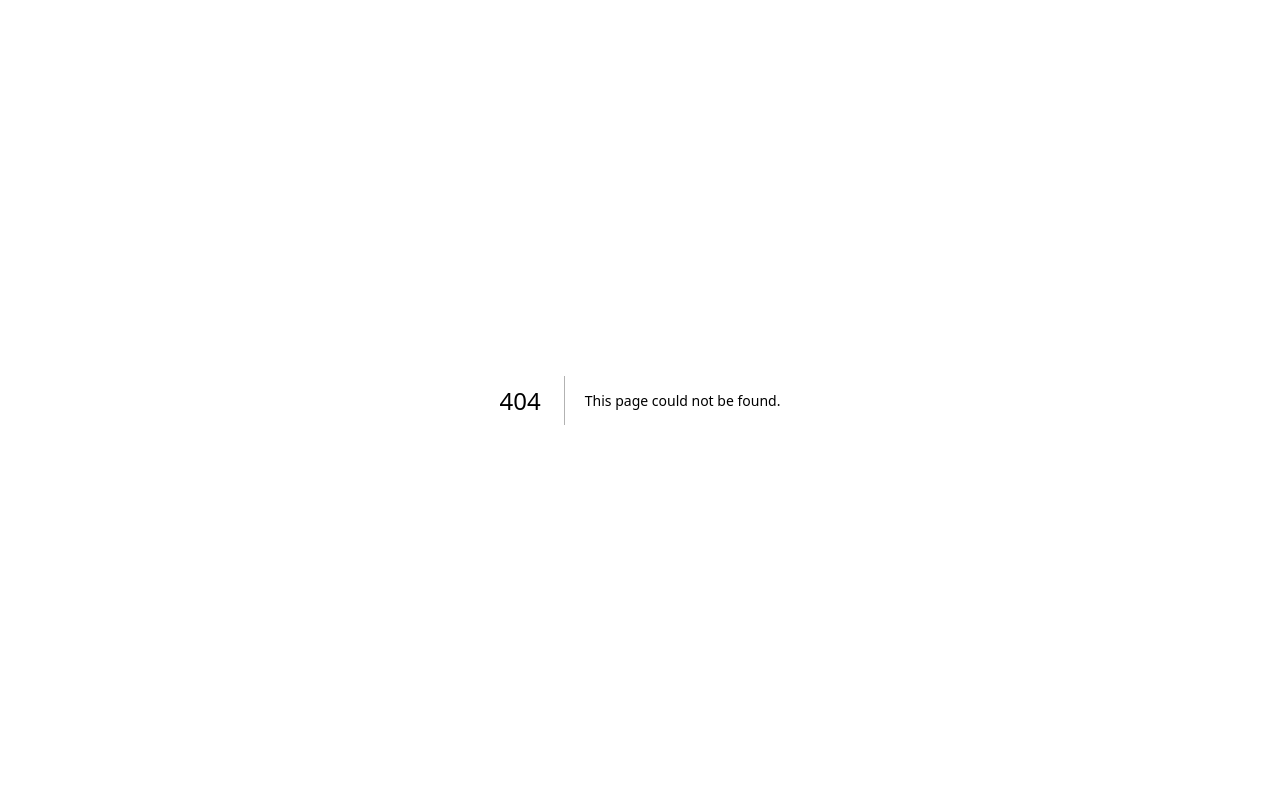
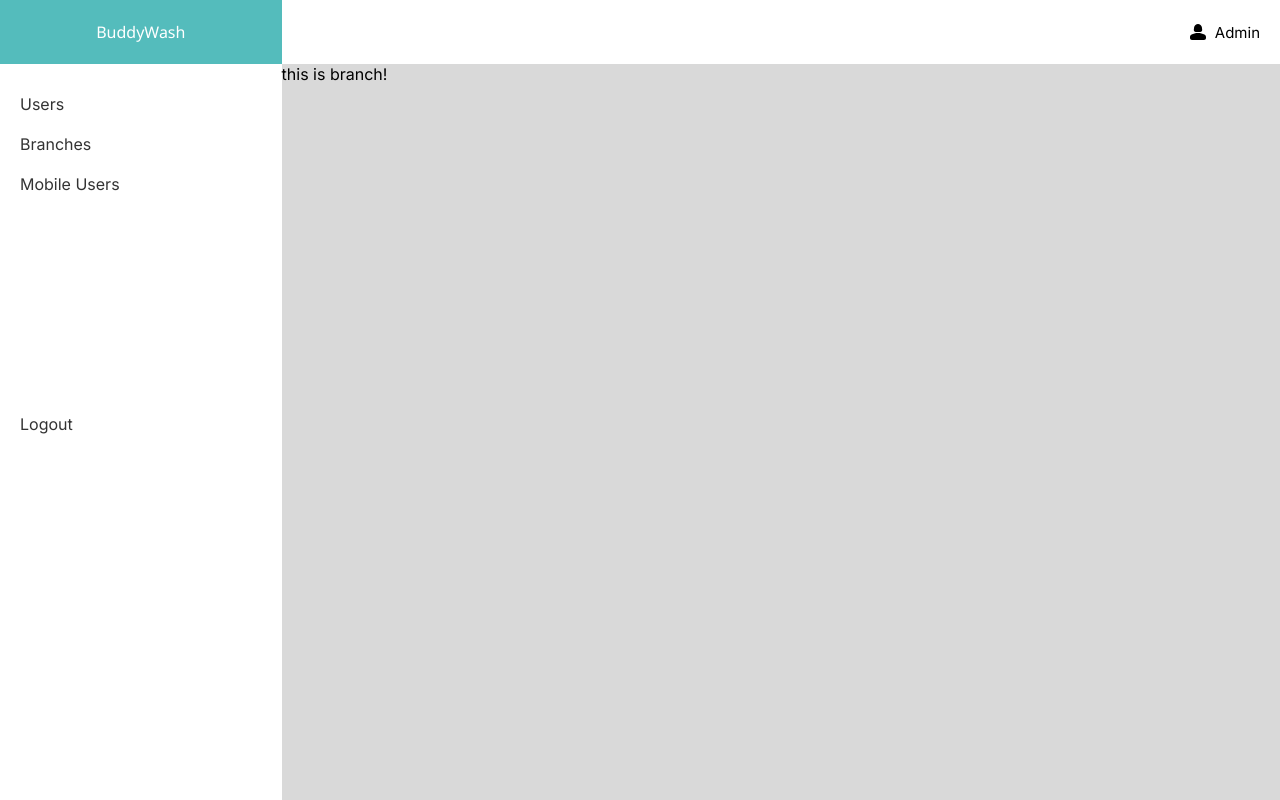
Before and after one commit to markjunnelacosta/buddy-wash-next, a Next.js app: page /role/admin/branches in a window 1280 px wide. Before the commit this address had no page. Built offline with nearby package versions, Linux system fonts and the light colour scheme.

Commit message:
added-functional-navbar

```diff
--- /dev/null
+++ b/app/role/admin/branches/page.js
@@ -0,0 +1,12 @@
+import React from 'react'
+import Layout from '../components/layout';
+
+function Branches() {
+  return (
+    <Layout>
+        this is branch!
+    </Layout>
+  )
+}
+
+export default Branches;
--- /dev/null
+++ b/app/role/admin/components/layout.js
@@ -0,0 +1,13 @@
+import React from 'react'
+import NavBar from '../page';
+
+const Layout = ({ children }) => {
+  return (
+    <div className="container">
+      <NavBar />
+      <main>{children}</main>
+    </div>
+  );
+};
+
+export default Layout;
--- /dev/null
+++ b/app/role/admin/mobile-users/page.js
@@ -0,0 +1,12 @@
+import React from 'react'
+import Layout from '../components/layout';
+
+function MobUser() {
+  return (
+    <Layout>
+        this is mobile users!
+    </Layout>
+  )
+}
+
+export default MobUser;
--- /dev/null
+++ b/app/role/admin/page.css
@@ -0,0 +1,112 @@
+body {
+  background-color: #D9D9D9;
+  padding: 0;
+  margin: 0;
+}
+
+.sidebar {
+  height: 90vh;
+  width: 22vw;
+  background-color: white;
+  float: left;
+  flex: 1;
+  overflow-y: auto;
+}
+
+.container {
+  background-color: white;
+  width: 100vw;
+  height: 8vh;
+  display: block;
+  padding: 0;
+  margin: 0;
+}
+
+.name {
+  background-color: #54BCBC;
+  width: 22vw;
+  text-align: center;
+  justify-content: center;
+  align-items: center;
+  float: left;
+  height: 8vh;
+  display: flex;
+}
+
+.role {
+  background-color: white;
+  float: right;
+  height: 8vh;
+  margin-right: 20px;
+  display: flex;
+}
+
+.user-icon {
+  place-content: center;
+  align-items: center;
+  justify-content: center;
+  margin: auto;
+  margin-right: 5px;
+}
+
+.sidebar{
+  height: 92vh;
+}
+
+
+.sidebar-list {
+  list-style-type: none;
+  padding: 0;
+}
+
+
+.sidebar-list li {
+  margin: 20px 20px 0px 20px;
+  padding: 0;
+  /* Add a default background color for list items */
+  background-color: transparent; /* Change this to your desired default background color */
+  transition: background-color 0.3s; /* Add a smooth background color transition on hover */
+}
+
+/* Change the background color of list items on hover */
+.sidebar-list li:hover {
+  cursor: pointer;
+}
+
+/* Style the links */
+.sidebar-list li a {
+  text-decoration: none;
+  color: #333; /* Default text color */
+  transition: color 0.3s; /* Add smooth color transition on hover */
+}
+
+/* Change link color on hover */
+.sidebar-list li a:hover {
+  color: #d9d9d9; /* Change to your desired hover color */
+}
+
+/* Change link color when active (e.g., when the page is active) */
+.sidebar-list li a.active {
+  color: #54bcdc; /* Change to your desired active color */
+}
+
+.sidebar-list li:last-child{
+  margin-bottom: 0px;
+  margin-top: 220px;
+}
+
+.sidebar-list li:first-child{
+  margin-top: 30px;
+}
+
+
+.center-text {
+  margin: auto;
+  font-size: 15px;
+}
+
+.center-text-name {
+  font-family: 'Segoe UI', Tahoma, Geneva, Verdana, sans-serif;
+  font-weight: 500;
+  color: white;
+}
--- a/app/role/admin/page.jsx
+++ b/app/role/admin/page.jsx
@@ -1,76 +1,41 @@
-"use client";
-import React, { useState } from "react";
-
-const AdminPage = () => {
-  const [userName, setUserName] = useState("");
-  const [phoneNumber, setPhoneNumber] = useState("");
-  const [userAddress, setUserAddress] = useState("");
-  const [userRole, setUserRole] = useState("");
-  const [userId, setUserId] = useState("");
-  const [password, setPassword] = useState("");
+import React from 'react';
+import Link from 'next/link';
+import './page.css';
 
 
-  const onClick = async () => {
-    console.log(userName, phoneNumber, userAddress, userRole, userId, password);
-    const response = await fetch("/api/user", {
-      method: "POST",
-      body: JSON.stringify({
-        userName: userName,
-        phoneNumber: phoneNumber,
-        userAddress: userAddress,
-        userRole: userRole,
-        userId: userId,
-        password: password,
+import Person2RoundedIcon from '@mui/icons-material/Person2Rounded';
 
-
-      }),
-    });
-
-    console.log(response);
-  };
+function NavBar() {
   return (
     <div>
-      <input
-        type="text"
-        placeholder="User Name"
-        value={userName}
-        onChange={(e) => setUserName(e.currentTarget.value)}
-      ></input>
-      <input
-        type="text"
-        placeholder="Phone Number"
-        value={phoneNumber}
-        onChange={(e) => setPhoneNumber(e.currentTarget.value)}
-      ></input>
-      <input
-        type="text"
-        placeholder="Address"
-        value={userAddress}
-        onChange={(e) => setUserAddress(e.currentTarget.value)}
-      ></input>
-      <input
-        type="text"
-        placeholder="User Role"
-        value={userRole}
-        onChange={(e) => setUserRole(e.currentTarget.value)}
-      ></input>
-      <input
-        type="text"
-        placeholder="User ID"
-        value={userId}
-        onChange={(e) => setUserId(e.currentTarget.value)}
-      ></input>
-      <input
-        type="text"
-        placeholder="Password"
-        value={password}
-        onChange={(e) => setPassword(e.currentTarget.value)}
-      ></input>
+      <div className="container">
+        <div className="name">
+          <p className="center-text-name">BuddyWash</p>
+        </div>
+        <div className="role">
+          <Person2RoundedIcon className="user-icon" />
+          <p className="center-text">Admin</p>
+        </div>
+      </div>
 
+      <div className="sidebar">
+        <ul className="sidebar-list">
+          <li>
+            <Link href="/role/admin/users">Users</Link>
+          </li>
+          <li>
+            <Link href="/role/admin/branches">Branches</Link>
+          </li>
+          <li>
+            <Link href="/role/admin/mobile-users">Mobile Users</Link>
+          </li>
+          <li>
+            <Link href="/">Logout</Link>
+          </li>
+        </ul>
+      </div>
+    </div>
 
-      <button onClick={onClick}>Add User</button>
-    </div>
-  );
-};
-
-export default AdminPage;
+  )
+}
+export default NavBar;
--- /dev/null
+++ b/app/role/admin/users/page.css
@@ -0,0 +1,12 @@
+.container-box{
+    margin-top: 20px;
+    margin-left: 25%;
+    width: 70vw;
+    height: 80vh;
+    align-items: center;
+    text-align: center;
+    background: #54BCBC;
+    padding: 10px;
+    border-radius: 10px;
+    box-shadow: 0 20px 35px rgba(0, 0, 0, 0.1);
+}
--- /dev/null
+++ b/app/role/admin/users/page.js
@@ -0,0 +1,95 @@
+import React from 'react'
+import Layout from '../components/layout';
+import './page.css'
+
+function Users() {
+  return (
+    <>
+      <Layout />
+      <div className="container-box">
+        this is users!
+      </div>
+    </>
+  )
+}
+
+export default Users
+
+/*
+"use client";
+import React, { useState } from "react";
+
+const AdminPage = () => {
+  const [userName, setUserName] = useState("");
+  const [phoneNumber, setPhoneNumber] = useState("");
+  const [userAddress, setUserAddress] = useState("");
+  const [userRole, setUserRole] = useState("");
+  const [userId, setUserId] = useState("");
+  const [password, setPassword] = useState("");
+
+
+  const onClick = async () => {
+    console.log(userName, phoneNumber, userAddress, userRole, userId, password);
+    const response = await fetch("/api/user", {
+      method: "POST",
+      body: JSON.stringify({
+        userName: userName,
+        phoneNumber: phoneNumber,
+        userAddress: userAddress,
+        userRole: userRole,
+        userId: userId,
+        password: password,
+
+
+      }),
+    });
+
+    console.log(response);
+  };
+  return (
+    <div>
+      <input
+        type="text"
+        placeholder="User Name"
+        value={userName}
+        onChange={(e) => setUserName(e.currentTarget.value)}
+      ></input>
+      <input
+        type="text"
+        placeholder="Phone Number"
+        value={phoneNumber}
+        onChange={(e) => setPhoneNumber(e.currentTarget.value)}
+      ></input>
+      <input
+        type="text"
+        placeholder="Address"
+        value={userAddress}
+        onChange={(e) => setUserAddress(e.currentTarget.value)}
+      ></input>
+      <input
+        type="text"
+        placeholder="User Role"
+        value={userRole}
+        onChange={(e) => setUserRole(e.currentTarget.value)}
+      ></input>
+      <input
+        type="text"
+        placeholder="User ID"
+        value={userId}
+        onChange={(e) => setUserId(e.currentTarget.value)}
+      ></input>
+      <input
+        type="text"
+        placeholder="Password"
+        value={password}
+        onChange={(e) => setPassword(e.currentTarget.value)}
+      ></input>
+
+
+      <button onClick={onClick}>Add User</button>
+    </div>
+  );
+};
+
+export default AdminPage;
+*/
```
Also changed, not shown: app/role/admin/testRoute/page.js (deleted, +0 -8 lines).
